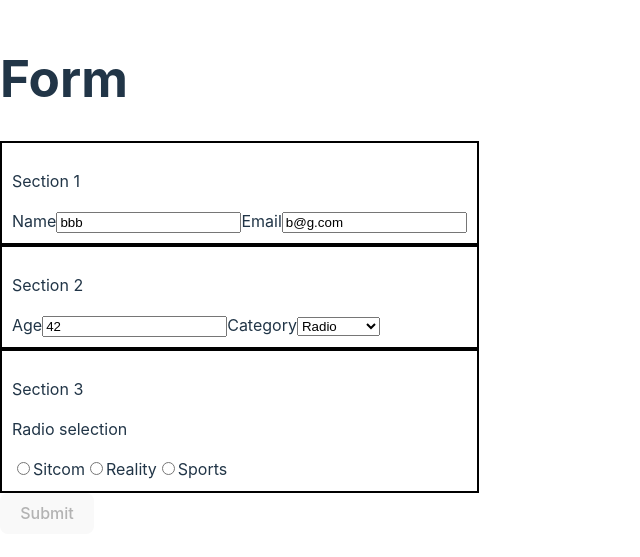
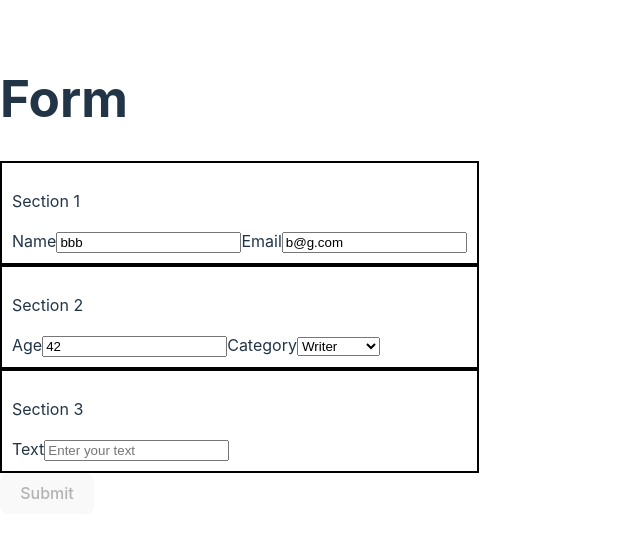
Before and after one commit to bryantt23/dynamic-form, a React (Vite) app: page / in a window 1280 px wide. Shown: the part 125-682 px from the top of the page, without its empty margins (0-640 px from the left). Built offline with nearby package versions, Linux system fonts and the light colour scheme.

Commit message:
add text field

```diff
--- a/src/components/Form.jsx
+++ b/src/components/Form.jsx
@@ -6,7 +6,7 @@ import * as Yup from 'yup'
 import { Formik, Field, Form as FormikForm, ErrorMessage } from 'formik'
 import './Form.css'
 
-const occupations = ["Developer", "Manager", "Radio"]
+const occupations = ["Developer", "Manager", "Radio", "Writer"]
 const languages = ["", "Ruby", "JavaScript", "C#"]
 const tvGenres = ["Sitcom", "Reality", "Sports"]
 
@@ -21,6 +21,11 @@ const section2DeveloperValidationSchema = Yup.object({
 const section2RadioValidationSchema = Yup.object({
     radio: Yup.string().required()
 })
+
+const section2TextValidationSchema = Yup.object({
+    text: Yup.string().required().min(1)
+})
+
 
 const renderError = (message) => <p>{message}</p>
 
@@ -76,8 +81,18 @@ const RecursiveContainer = ({ config }) => {
                             ))
                         }
                         <ErrorMessage name={individualConfig.name} render={renderError} />
-
                     </div>
+                )
+            case 'text':
+                return (
+                    <label>{individualConfig.title}
+                        <Field
+                            name={individualConfig.name}
+                            type="text"
+                            placeholder={individualConfig.placeholder}
+                        />
+                        <ErrorMessage name={individualConfig.name} render={renderError} />
+                    </label>
                 )
             case 'array':
                 return (
@@ -132,7 +147,14 @@ function Form() {
             title: 'Radio selection',
             array: tvGenres,
             type: 'radio'
-        }
+        },
+        "Writer": {
+            schema: section2TextValidationSchema,
+            name: 'text',
+            title: 'Text',
+            placeholder: "Enter your text",
+            type: 'text'
+        },
     }
 
 
@@ -187,7 +209,7 @@ function Form() {
         <div>
             <h1>Form</h1>
             <Formik
-                initialValues={{ name: "bbb", email: "b@g.com", age: '42', occupation: 'Radio' }}
+                initialValues={{ name: "bbb", email: "b@g.com", age: '42', occupation: 'Writer' }}
                 onSubmit={handleSubmit}
                 validationSchema={getValidationSchema()}
                 isInitialValid={false}
```
